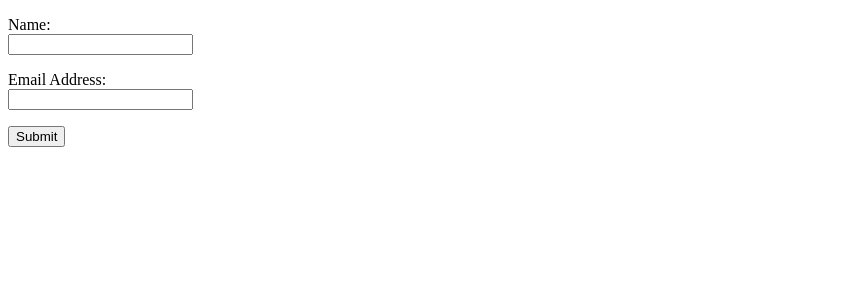
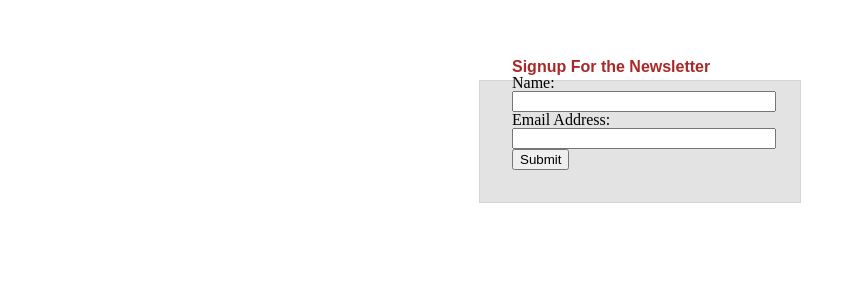
Before and after one commit to tsola2002/ci_demo, a CodeIgniter app: page /ci_demo/emailtest/send in a window 1280 px wide. Shown: the top 300 px of the page, without its empty margins (0-856 px from the left). Run offline with CodeIgniter, Linux system fonts and the light colour scheme.

Commit message:
newsletter form styled & email functionality code refactored

```diff
--- a/application/controllers/emailtest.php
+++ b/application/controllers/emailtest.php
@@ -57,9 +57,16 @@ class Emailtest extends CI_Controller {
             //testing to see location of path
 
 
-            $this->email->send();
+            //$this->email->send();
 
-            echo $this->email->print_debugger();
+            if($this->email->send()){
+                $this->load->view('signup_view');
+            }
+            else{
+                show_error($this->email->print_debugger());
+            }
+
+            //echo $this->email->print_debugger();
 
         }
 
--- a/application/views/newsletter.php
+++ b/application/views/newsletter.php
@@ -14,14 +14,12 @@
 <head>
     <meta charset="UTF-8">
     <title></title>
-    <style type="text/css">
-       label{
-           display: block;
-       }
-    </style>
+    <link rel="stylesheet" href="<?php echo base_url(); ?>css/style.css"/>
+
 </head>
 <body>
  <div id="newsletter">
+     <h2>Signup For the Newsletter</h2>
      <?php echo form_open('emailtest/send'); ?>
 
      <?php
--- /dev/null
+++ b/css/style.css
@@ -0,0 +1,82 @@
+html, body, div, span, applet, object, iframe,
+h1, h2, h3, h4, h5, h6, p, blockquote, pre,
+a, abbr, acronym, address, big, cite, code,
+del, dfn, em, img, ins, kbd, q, s, samp,
+small, strike, strong, sub, sup, tt, var,
+b, u, i, center,
+dl, dt, dd, ol, ul, li,
+fieldset, form, label, legend,
+table, caption, tbody, tfoot, thead, tr, th, td,
+article, aside, canvas, details, embed,
+figure, figcaption, footer, header, hgroup,
+menu, nav, output, ruby, section, summary,
+time, mark, audio, video {
+    margin: 0;
+    padding: 0;
+    border: 0;
+    font-size: 100%;
+    font: inherit;
+    vertical-align: baseline;
+}
+
+/* HTML5 display-role reset for older browsers */
+article, aside, details, figcaption, figure,
+footer, header, hgroup, menu, nav, section {
+    display: block;
+}
+
+body {
+    line-height: 1;
+}
+
+ol, ul {
+    list-style: none;
+}
+
+blockquote, q {
+    quotes: none;
+}
+
+blockquote:before, blockquote:after,
+q:before, q:after {
+    content: '';
+    content: none;
+}
+
+table {
+    border-collapse: collapse;
+    border-spacing: 0;
+}
+
+
+label{
+    display: block;
+}
+
+.error{
+    color: #373737;
+    font-style: italic;
+}
+
+input[type=submit]:hover{
+    background: #9a2222;
+}
+
+#newsletter{
+    background: #e3e3e3;
+    width: 20%;
+    margin: 5em auto 0;
+    padding: 32px;
+    border: 1px solid #d5d5d5;
+}
+
+#newsletter form input[type=text]{
+    width: 100%;
+}
+
+h2{
+    margin-top: -54px;
+    color: #aa2828;
+    font-family: arial;
+    font-weight: bold;
+}
```
Also changed, not shown: application/views/signup_view.php (added, +13 -0 lines).
